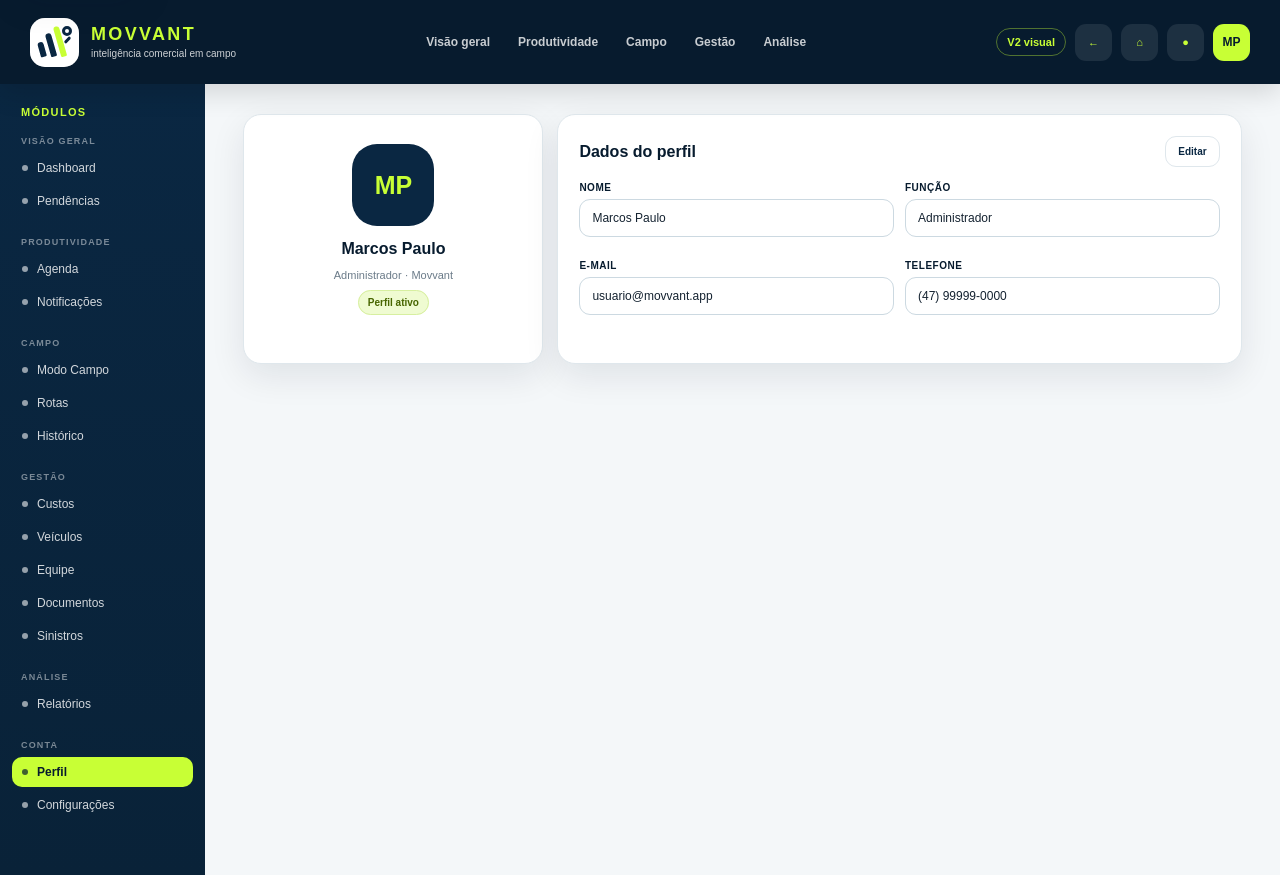
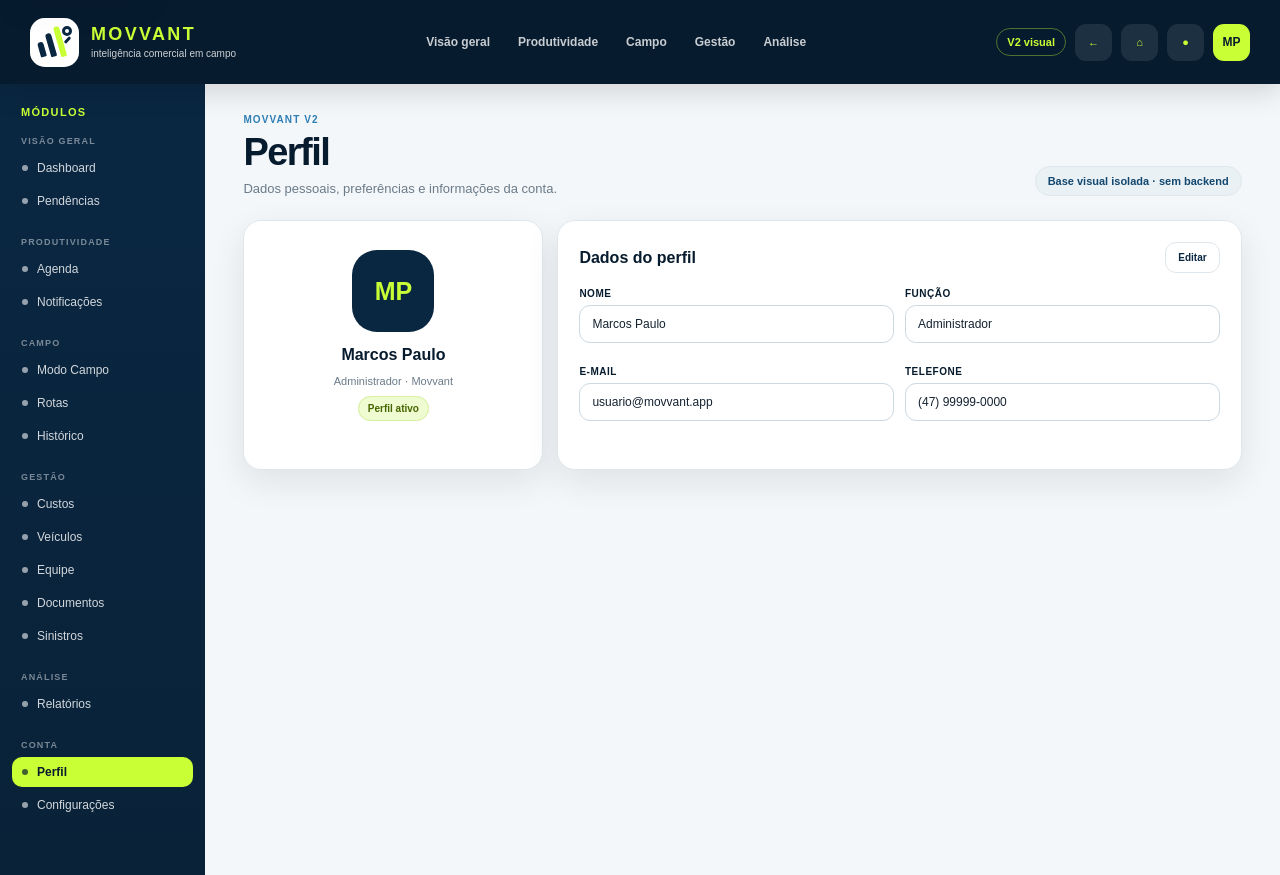
Before and after one commit to Manopanassolo/controle-facil-km, a Next.js app in the folder movvant-v2/: page /perfil in a window 1280 px wide. Built offline with nearby package versions, Linux system fonts and the light colour scheme.

Commit message:
Add canonical header to profile

```diff
--- a/movvant-v2/src/app/perfil/page.tsx
+++ b/movvant-v2/src/app/perfil/page.tsx
@@ -1,5 +1,6 @@
+import { ModuleHeader } from '@/components/CoreModules';
 import { ProfileModule } from '@/components/RemainingModules';
 
 export default function ProfilePage() {
-  return <ProfileModule />;
+  return <><ModuleHeader title="Perfil" description="Dados pessoais, preferências e informações da conta." /><ProfileModule /></>;
 }
```
